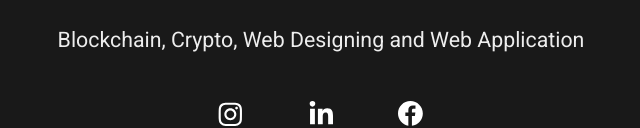
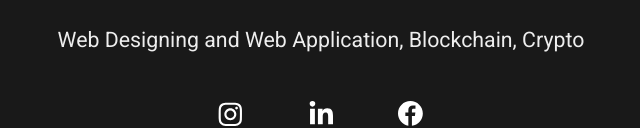
Before and after one commit to TheAp0cryphal/TheAp0cryphal.github.io, a plain HTML site: page index.html in a window 1280 px wide. Shown: the part 359-487 px from the top of the page, without its empty margins (319-959 px from the left). Drawn offline with Linux system fonts and the light colour scheme.

Commit message:
Update index.html

```diff
--- a/index.html
+++ b/index.html
@@ -147,7 +147,7 @@
                                         <center>
 											<img src="Mypic.png" class="pic" align="absmiddle">
                                             <h1 class="name">Tanishk Sharma</h1>
-                                            <p class="tagline">Blockchain, Crypto, Web Designing and Web Application</p>
+                                            <p class="tagline">Web Designing and Web Application, Blockchain, Crypto</p>
                                             <br/>
                                             <div class="social_icon">
                                                 <a href="https://www.instagram.com/tanimshk.____.xddd/" target="_blank">
```
